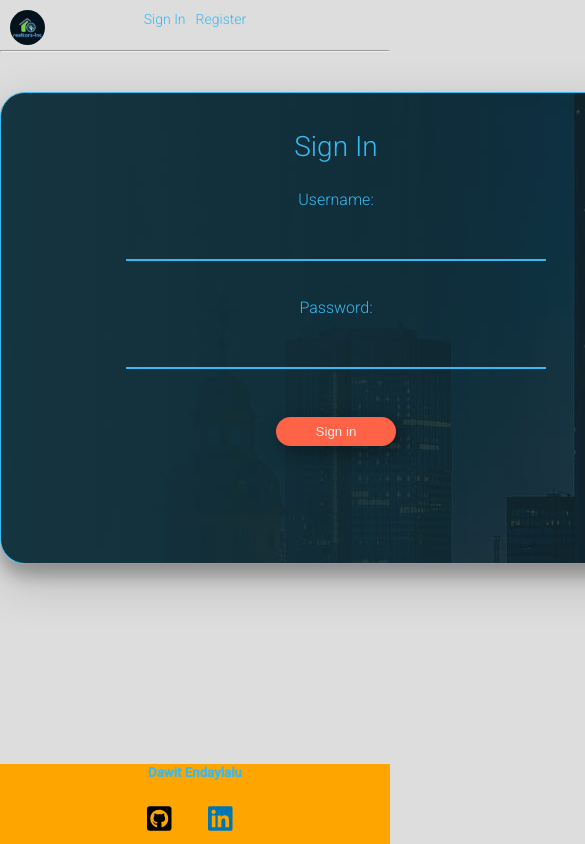
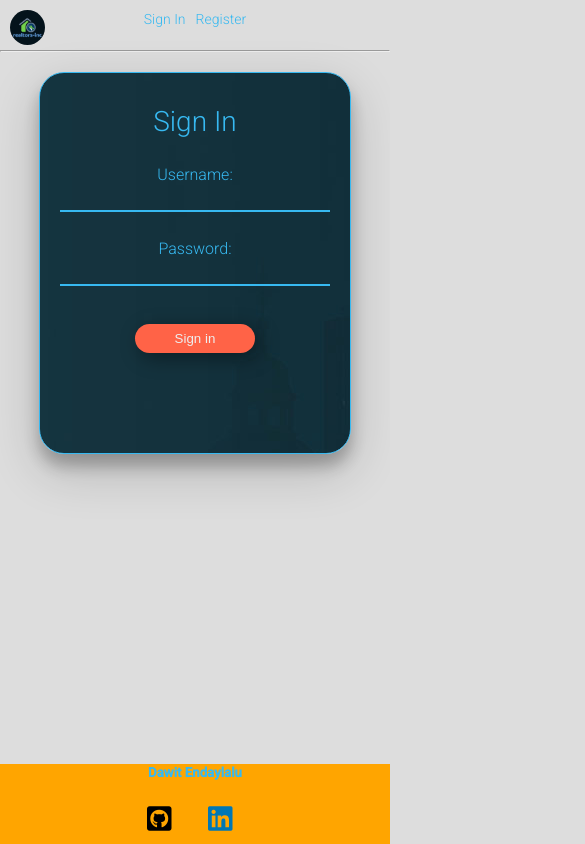
Before and after one commit to dawit-design/properties-market, a React (Create React App) app in the folder client/: page /login in a window 390 px wide. Shown: the top 844 px of the page, 585 px wide, since content can reach past the window. Built offline with nearby package versions, Linux system fonts and the light colour scheme; a web font is replaced by a local one.

Commit message:
sign in page media query done

```diff
--- a/client/src/screens/Login/Login.css
+++ b/client/src/screens/Login/Login.css
@@ -54,3 +54,26 @@ body{
   box-shadow: 0 2px 4px #fff;
   transition: 0.1s ease;
 }
+/* media query for mobile and bigger size */
+@media (min-width: 320px) and (max-width: 767px){
+  .login-form{
+    width: 300px;
+    height: 370px;
+    margin: 20px auto;
+  padding: 5px;
+  font-weight: 150px;
+  }
+  .sign-in-input{
+    margin: 10px auto;
+    padding: 2px auto;
+    width: 270px;
+    height: 18px;
+    font-weight: 400;
+  font-size: 15px;
+  }
+}
+
+/* media query for Ipad/tablet */
+@media (min-width: 768px) and (max-width: 1024px){
+
+}
```
